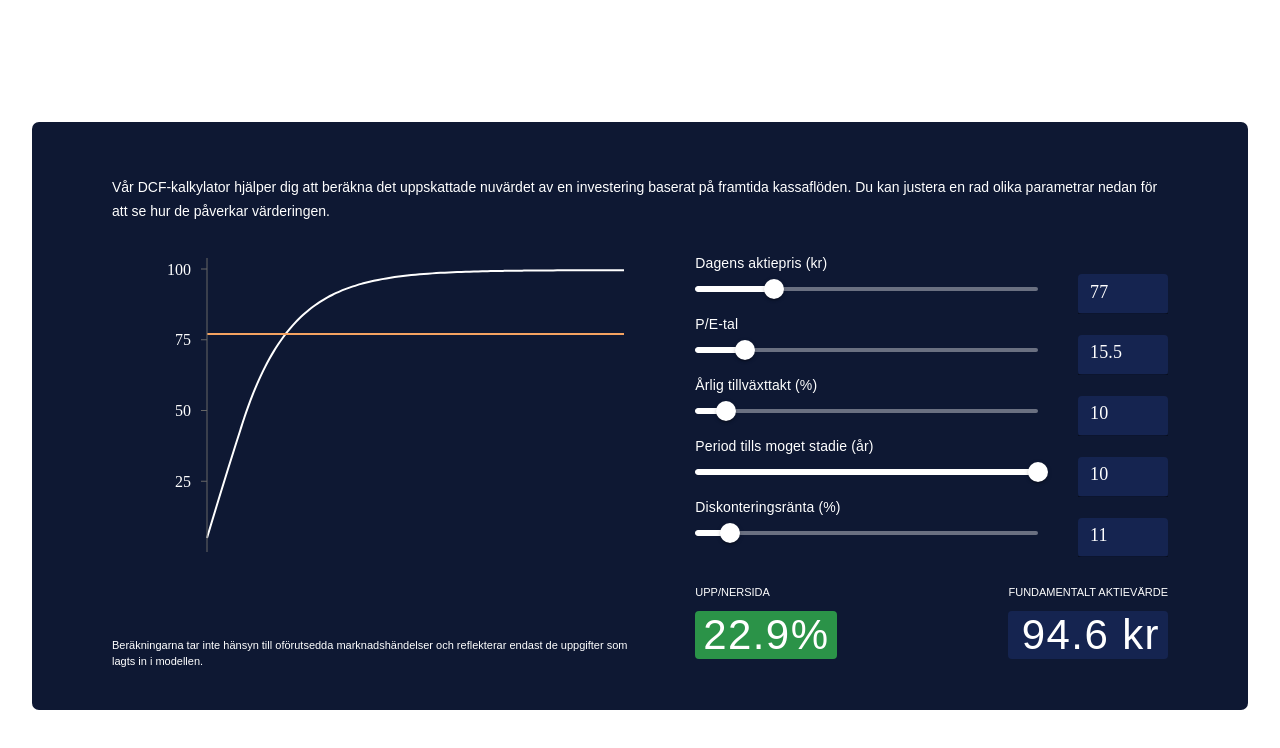
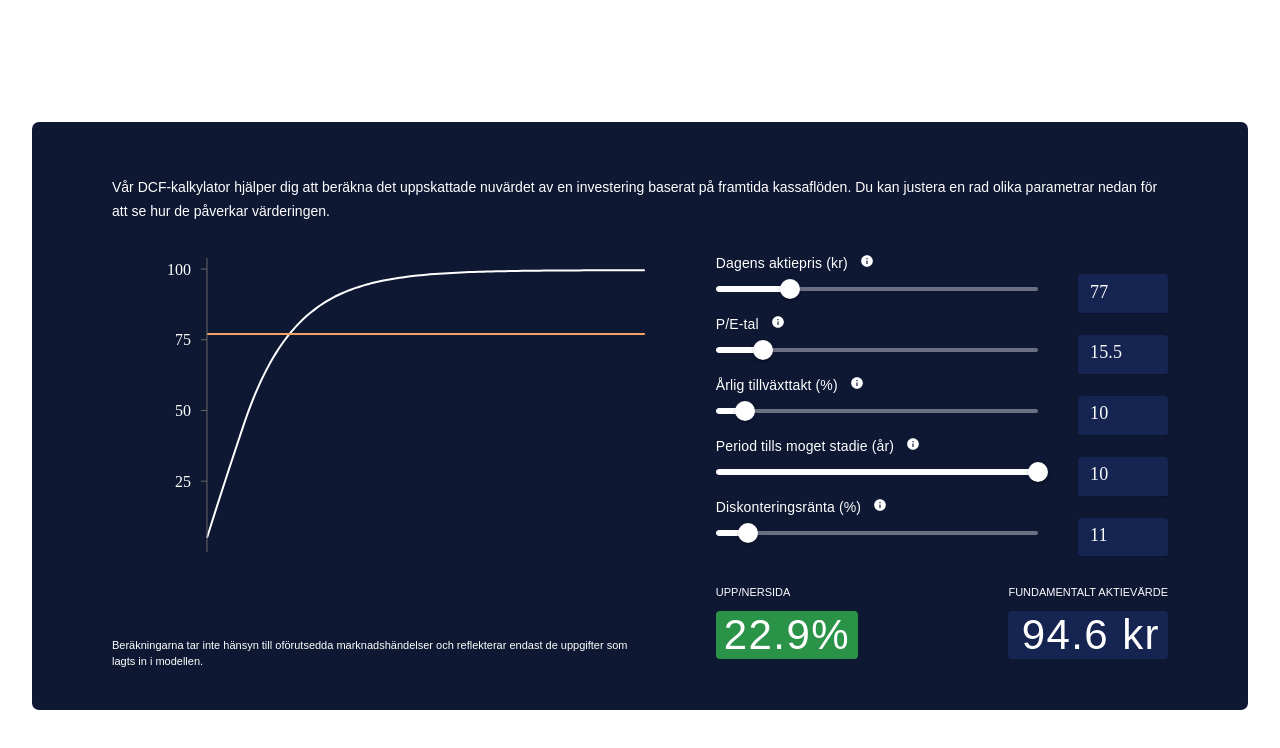
Before and after one commit to philipAson/dcf-kalkylator, a React (Vite) app: page / in a window 1280 px wide. Shown: the top 748 px of the page. Built offline with nearby package versions, Linux system fonts and the light colour scheme; a web font is replaced by a local one.

Commit message:
added tooltip

```diff
--- a/src/App.css
+++ b/src/App.css
@@ -15,7 +15,7 @@
   padding-right: 80px;
   background-color: #0e1833;
   display: grid;
-  grid-template-columns: 1.2fr 1fr;
+  grid-template-columns: 1.3fr 1fr;
   grid-template-rows: auto auto auto;
   /* grid-template-rows: auto 250px auto auto; */
   grid-gap: 1rem;
--- a/src/components/DcfInput.jsx
+++ b/src/components/DcfInput.jsx
@@ -1,5 +1,7 @@
 import React from "react";
-import { Slider, Grid, Input, Tooltip, Typography, Box } from "@mui/material";
+import { Slider, Tooltip, Input, Typography, Icon} from "@mui/material";
+import { styled } from '@mui/material/styles';
+import InfoIcon from '@mui/icons-material/Info';
 
 const DcfInput = ({
   getter,
@@ -11,10 +13,17 @@ const DcfInput = ({
   max,
   step,
   unit,
-  children,
 }) => {
+
+  const longText = `
+    Aliquam eget finibus ante, non facilisis lectus. Sed vitae dignissim est, vel aliquam tellus.
+    Praesent non nunc mollis, fermentum neque at, semper arcu.
+    Nullam eget est sed sem iaculis gravida eget vitae justo.
+    `;
+
   return (
     <div className="input-grid">
+
       <Typography
         id="input-slider"
         sx={{ color: "#ffffff", textAlign: "left", gridRow: "1"}}
@@ -24,9 +33,10 @@ const DcfInput = ({
         gutterBottom
         marginBottom={0}
       >
-        {title} {unit ? `(${unit})` : ""}
-        {children}
+        {title} {unit ? `(${unit})` : ""} <Tooltip title={longText} placement="top-start"><InfoIcon sx={{fontSize: 14, marginLeft: 1}}/></Tooltip>
       </Typography>
+
+
       <Slider
         aria-label={title}
         sx={{color: "#ffffff", gridRow: "2"}}
```
Also changed, not shown: package.json (+4 -3 lines), 1 other file (tests, documents, lock files or other folders).
